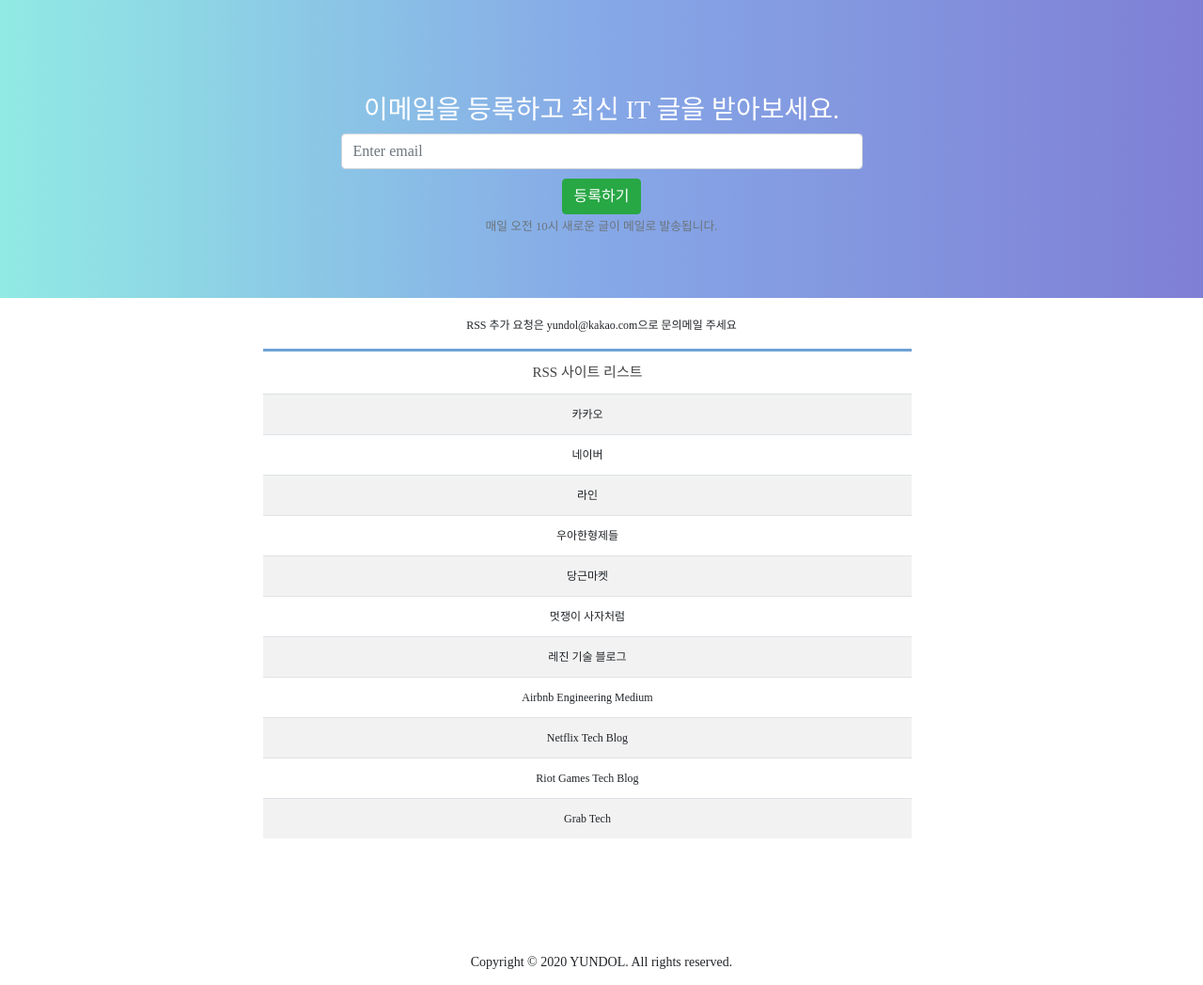
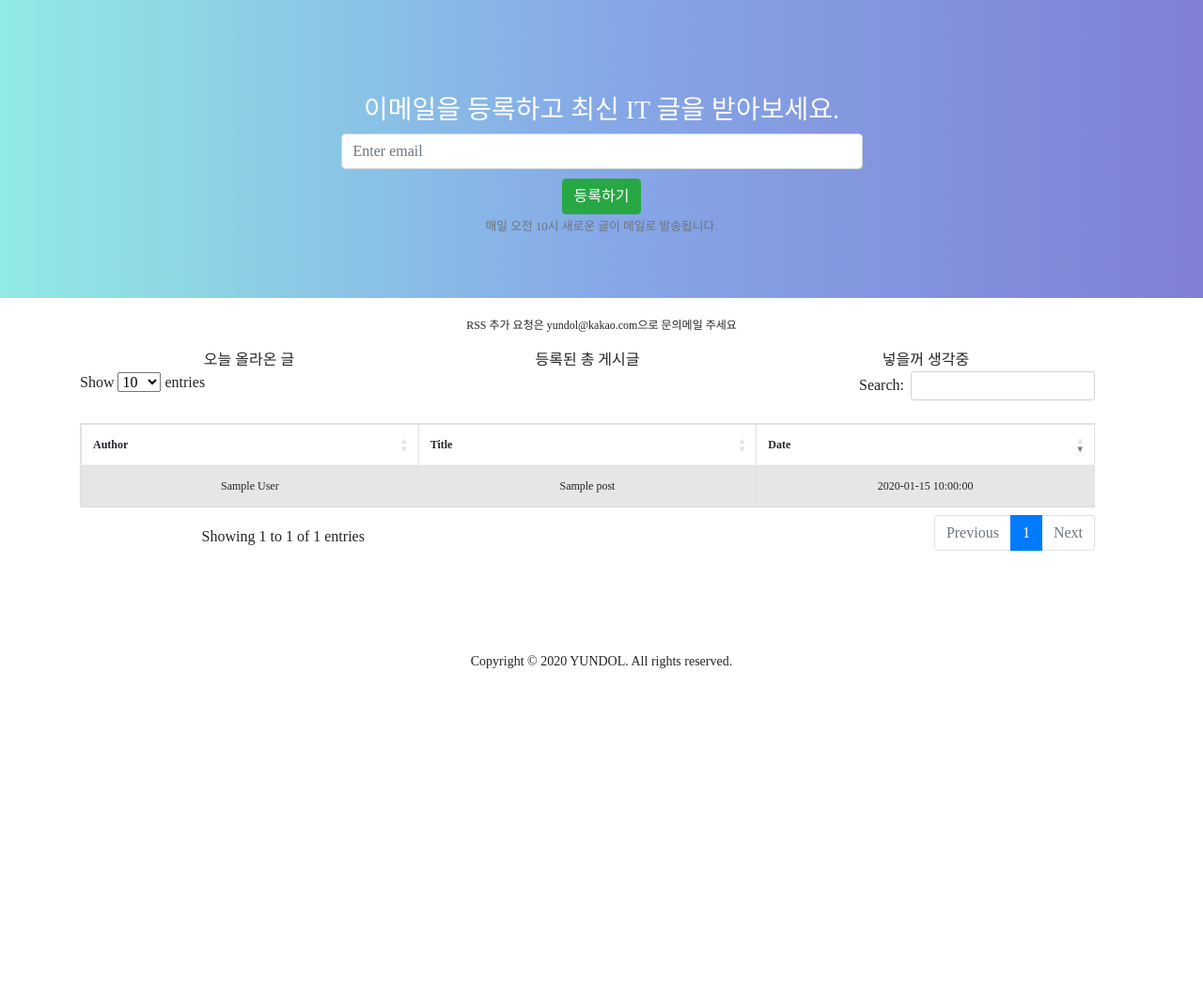
Before and after one commit to spro1/rss_mail_service, a Flask app: page / in a window 1280 px wide. Shown: the whole page at 94% size. After the commit the page ends 711 px from the top, so only its background shows below. Run offline with Flask 2, Linux system fonts and the light colour scheme; one stand-in notice (Sample message) is shown; a database or web service that is not in the repository returns one stand-in record (values such as "Sample title"); some libraries are stand-ins or nearby versions; some web fonts are replaced.

Commit message:
datatable add

```diff
--- a/app.py
+++ b/app.py
@@ -1,7 +1,8 @@
-from flask import Flask,  render_template, request, redirect, url_for
+from flask import Flask,  render_template, request, redirect, url_for, jsonify, flash
 from flask_cors import CORS
 from database.db import mongo_connect
 import json
+import pymongo
 
 app = Flask(__name__)
 CORS(app)
@@ -9,8 +10,11 @@ CORS(app)
 @app.route("/index")
 @app.route('/')
 def index():
+    client = mongo_connect()
     site_list = json.loads(open("static/site.json", "r", encoding="utf-8").read())
-    return render_template("index.html", site_list=site_list["site"])
+    post_list = client.rss_mail_service.post.find()
+    client.close()
+    return render_template("index.html", site_list=site_list["site"], post_list=post_list)
 
 
 @app.route("/insert_email", methods=["POST"])
@@ -19,13 +23,16 @@ def insert_email():
         client = mongo_connect()
         collection = client.rss_mail_service.email
         email = request.form["email"]
-        if collection.find_one({"email": email}) is None:
+        if email is "": flash("This email is wrong")
+        elif collection.find_one({"email": email}) is None:
             collection.insert({"email": email, "on": 1})
+            flash("Email registration was successful.")
         else:
-            print("already")
+            flash("This email has already been registered.")
         client.close()
     return redirect('/')
 
 
 if __name__ == '__main__':
+    app.secret_key = "123"
     app.run("0.0.0.0", debug=True, ssl_context=('./cert/server.crt','./cert/server.key'))
--- a/static/common.css
+++ b/static/common.css
@@ -55,6 +55,11 @@ body{
     text-align: center;
     font-size: 12px;
 }
+
+.dataTables_length{
+	float: left;
+}
+
 /* box */
 .box__top__border-blue{
     border-top : 3px solid #6EA2D5;
--- a/static/site.json
+++ b/static/site.json
@@ -43,6 +43,14 @@
     {
       "author": "Grab Tech",
       "src" :  "https://engineering.grab.com/feed.xml"
+    },
+    {
+	"author" : "CIO KOREA",
+	"src" : "http://www.ciokorea.com/rss/feed/index.php"
+    },
+    {
+	"author" : "ITWorld KOREA",
+	"src" : "http://www.itworld.co.kr/rss/feed/index.php"
     }
   ]
 }
--- a/templates/index.html
+++ b/templates/index.html
@@ -2,9 +2,30 @@
 <html lang="en">
 <head>
     <meta charset="UTF-8">
-    <title>Rss 메일링 서비스</title>
-    <link rel="stylesheet" href="https://stackpath.bootstrapcdn.com/bootstrap/4.5.0/css/bootstrap.min.css" integrity="sha384-9aIt2nRpC12Uk9gS9baDl411NQApFmC26EwAOH8WgZl5MYYxFfc+NcPb1dKGj7Sk" crossorigin="anonymous">
-    <link rel="stylesheet" href="static/common.css">
+    <title>Enjoy IT RSS</title>
+
+	<link rel="stylesheet" type="text/css" href="https://cdnjs.cloudflare.com/ajax/libs/twitter-bootstrap/4.1.3/css/bootstrap.css">
+	<link rel="stylesheet" type="text/css" href="https://cdn.datatables.net/1.10.21/css/dataTables.bootstrap4.min.css">
+	<link rel="stylesheet" type="text/css" href="https://cdn.datatables.net/fixedheader/3.1.7/css/fixedHeader.bootstrap4.min.css">
+	<script type="text/javascript" language="javascript" src="https://code.jquery.com/jquery-3.5.1.js"></script>
+	<script type="text/javascript" language="javascript" src="https://cdn.datatables.net/1.10.21/js/jquery.dataTables.min.js"></script>
+	<script type="text/javascript" language="javascript" src="https://cdn.datatables.net/1.10.21/js/dataTables.bootstrap4.min.js"></script>
+	<script type="text/javascript" language="javascript" src="https://cdn.datatables.net/fixedheader/3.1.7/js/dataTables.fixedHeader.min.js"></script>
+        <link rel="stylesheet" type="text/css" href="static/common.css">
+
+	<script type="text/javascript" class="init">
+
+
+$(document).ready(function() {
+	var table = $('#example').DataTable( {
+		fixedHeader: true,
+		order: [ 2, 'desc']
+	} );
+} );
+
+
+	</script>
+
 	<!-- Global site tag (gtag.js) - Google Analytics -->
 	<script async src="https://www.googletagmanager.com/gtag/js?id=UA-175057637-1"></script>
 	<script>
@@ -15,8 +36,20 @@
   	gtag('config', 'UA-175057637-1');
 	</script>
 
+
+
 </head>
 <body>
+{% with messages = get_flashed_messages() %}
+  {% if messages %}
+    {% for message in messages %}
+        <script>
+		alert("{{ message }}");
+        </script>
+    {% endfor %}
+  {% endif %}
+{% endwith %}
+{% block body %}{% endblock %}
 <div class="content">
     <div class="top-content">
         <h3 class="top-desc">이메일을 등록하고 최신 IT 글을 받아보세요.</h3>
@@ -31,37 +64,42 @@
     </div>
     <div class="container">
         <p class="mail-desc">RSS 추가 요청은 yundol@kakao.com으로 문의메일 주세요</p>
+	<div class="row col-md-12 status-box">
+		<div class="col-md-4">
+			오늘 올라온 글
+		</div>
+		<div class="col-md-4">
+			등록된 총 게시글
+		</div>
+		<div class="col-md-4">
+			넣을꺼 생각중
+		</div>
+	</div>
         <div class="row col-md-12">
-            <div class="col-md-2"></div>
-            <div class="col-md-8">
-                <div class="box box__top__border-blue bg-white">
-                    <div class="box__header with-border">
-                        <h3 class="box-title">RSS 사이트 리스트</h3>
-                    </div>
-                    <table class="table table-striped">
+	 <table id="example" class="table table-striped table-bordered" style="width:100%">
+        	<thead>
+            		<tr>
+               		<th>Author</th>
+                	<th>Title</th>
+                	<th>Date</th>
+            		</tr>
+        	</thead>
         	<tbody>
-                            {% for item in site_list %}
-                                <tr>
-                                    <td style="cursor:pointer" onclick="window.open('{{ item.src }}'),'',''">{{ item.author }}</td>
+		{% for post in post_list %}
+		<tr style="cursor:pointer" onclick="window.open('{{post.link}}'),'',''">
+			<td>{{post.author}}</td>
+			<td>{{post.title}}</td>
+			<td>{{post.date}}</td>
 		</tr>
 		{% endfor %}
 		</tbody>
+		<tfoot></tfoot>
 		</table>
         	</div>
     	</div>
 </div>
-    </div>
-</div>
-
-
-
-
-
     <footer class="footer">
         <p>Copyright © 2020 YUNDOL. All rights reserved.</p>
     </footer>
-    <script src="https://code.jquery.com/jquery-3.5.1.slim.min.js" integrity="sha384-DfXdz2htPH0lsSSs5nCTpuj/zy4C+OGpamoFVy38MVBnE+IbbVYUew+OrCXaRkfj" crossorigin="anonymous"></script>
-    <script src="https://cdn.jsdelivr.net/npm/popper.js@1.16.0/dist/umd/popper.min.js" integrity="sha384-Q6E9RHvbIyZFJoft+2mJbHaEWldlvI9IOYy5n3zV9zzTtmI3UksdQRVvoxMfooAo" crossorigin="anonymous"></script>
-    <script src="https://stackpath.bootstrapcdn.com/bootstrap/4.5.0/js/bootstrap.min.js" integrity="sha384-OgVRvuATP1z7JjHLkuOU7Xw704+h835Lr+6QL9UvYjZE3Ipu6Tp75j7Bh/kR0JKI" crossorigin="anonymous"></script>
 </body>
 </html>
```
Also changed, not shown: script/rss_parser.py (added, +47 -0 lines). Lines whose indentation alone changed are shown as unchanged.
